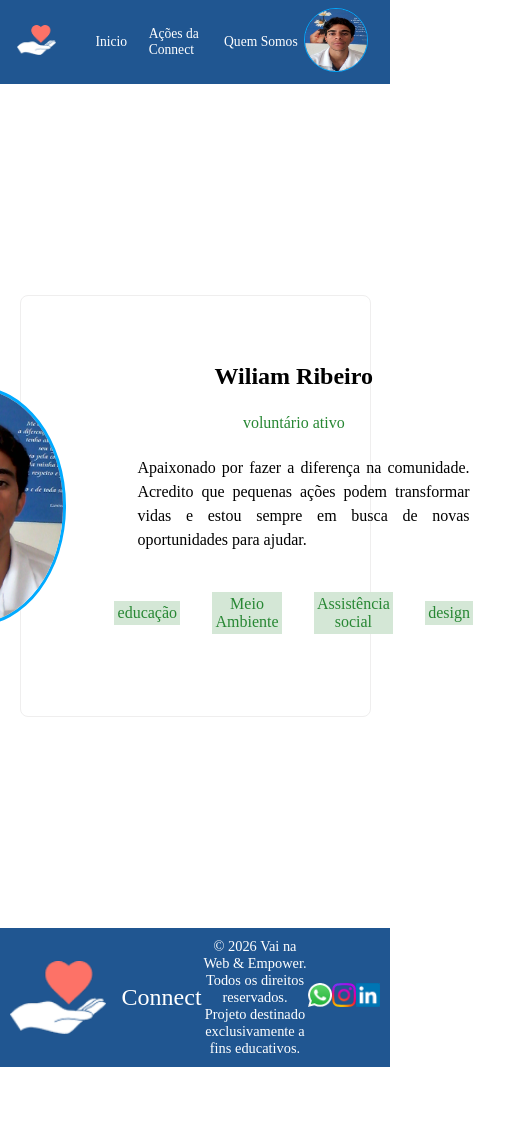
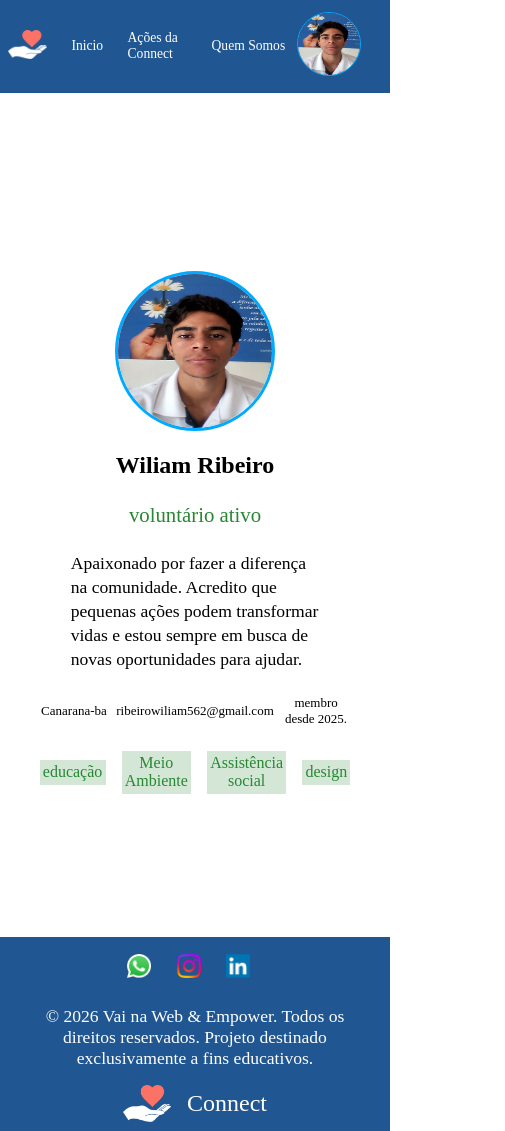
Before and after one commit to Wiliam102/DesafioFinalFront-Connect, a React (Vite) app: page /perfil in a window 390 px wide. Shown: the whole page, 505 px wide, since content can reach past the window. Before the commit the page ends 1067 px from the top, so only its background shows below. Built offline with nearby package versions, Linux system fonts and the light colour scheme.

Commit message:
adicionando responsividade mobile

```diff
--- a/src/components/AcoesDaConnect/AcoesDaConnect.jsx
+++ b/src/components/AcoesDaConnect/AcoesDaConnect.jsx
@@ -50,8 +50,7 @@ function AcoesDaConnect(){
      <>
        <div className={styles.box1}>
         <h1>Ações da Connect</h1>
-        <p>transformando vidas atraves das ações
-        sociais</p>
+        <p>Junte-se a quem acredita na mudança. Apoie, participe e transforme vidas através de ações sociais que geram impacto real nas comunidades.</p>
        </div>
 
        <section className={styles.secaoDeAcoes}>
--- a/src/components/AcoesDaConnect/AcoesDaConnect.module.scss
+++ b/src/components/AcoesDaConnect/AcoesDaConnect.module.scss
@@ -57,3 +57,22 @@ button{
     border: none;
     cursor: pointer;
 }
+
+@media(max-width:500px){
+    .card{
+        width: 80%;
+        p{
+            font-size: 1rem;
+        }
+    }
+
+    .box1{
+            p{
+                width: 90%;
+                text-align: center;
+                margin-left: 5%;
+                font-size: 1.1rem;
+            }
+
+    }
+}
--- a/src/components/Footer/Footer.jsx
+++ b/src/components/Footer/Footer.jsx
@@ -8,11 +8,11 @@ function Footer (){
         <footer>
             <section className={styles.footerContainer}>
               <div className={styles.box2}>
-                <img src={Logo} alt="logo da connect" />
+                <img src={Logo} className={styles.logoFooter} alt="logo da connect" />
                 <h2>Connect</h2>
             </div>
 
-            <p>&copy; 2026 Vai na Web & Empower. Todos os direitos reservados. Projeto destinado exclusivamente a fins educativos.</p>
+            <p className={styles.textFooter}>&copy; 2026 Vai na Web & Empower. Todos os direitos reservados. Projeto destinado exclusivamente a fins educativos.</p>
 
             <ul className={styles.redesSociais}>
                 <li>
--- a/src/components/Footer/Footer.module.scss
+++ b/src/components/Footer/Footer.module.scss
@@ -21,7 +21,7 @@
         }
     }
 
-    p{
+    .textFooter{
         width: 50%;
         text-align: center;
         color: $text-secondary;
@@ -37,3 +37,32 @@
 .redesSociais{
     width: 20%;
 }
+
+@media(max-width:500px){
+    .footerContainer{
+        flex-wrap: wrap;
+        flex-direction: column-reverse;
+        gap:1rem;
+
+
+    .textFooter{
+        width: 90%;
+        font-size: 1.1rem;
+    }
+
+     .box2{
+        .logoFooter{
+            width: 3rem;
+        }
+
+    }
+
+    }
+
+    .redesSociais{
+        margin-top: 0.5rem;
+        width: 40%;
+        margin-bottom: 0.5rem;
+    }
+
+}
--- a/src/components/Inicio/Inicio.module.scss
+++ b/src/components/Inicio/Inicio.module.scss
@@ -22,8 +22,12 @@
          font-size: 1.2rem;
         }
     }
-
     img{
         width: 40vw;
     }
+
 }
+
+@media(max-width:500px){
+
+}
--- a/src/components/NavBar/NavBar.module.scss
+++ b/src/components/NavBar/NavBar.module.scss
@@ -37,8 +37,9 @@ ul{
 
 @media(min-width:201px) and (max-width:500px){
         .navBar {
+            justify-content: space-evenly;
 
-    height: 10vh;
+    height: 11vh;
 
     a {
 
@@ -53,11 +54,19 @@ ul{
     }
 
     .imgPerfil {
-
-      height: 6vh;
-
-      width: 10vw;
-
+      height: 5vh;
+      width: 7vw;
+      margin-left: 1.5rem;
       }
     }
+
+    ul{
+        margin-right: 0.8rem;
+        width: 100%;
+        li{
+            width: 100%;
+            justify-content: space-evenly;
+        }
+    }
+
 }
--- a/src/components/Perfil/Perfil.jsx
+++ b/src/components/Perfil/Perfil.jsx
@@ -6,12 +6,18 @@ function Perfil (){
           <section className={styles.contentPerfil}>
 
 
-          <img src={fotoPerfil} alt="foto de perfil"/>
+          <img src={fotoPerfil} alt="foto de perfil" className={styles.fotoperfil}/>
 
           <article className={styles.infoPerfil}>
             <h2>Wiliam Ribeiro</h2>
             <h3>voluntário ativo</h3>
             <p>Apaixonado por fazer a diferença na comunidade. Acredito que pequenas ações podem transformar vidas e estou sempre em busca de novas oportunidades para ajudar.</p>
+            <ul className={styles.infoPessoais}>
+                <li className={styles.item}>Canarana-ba</li>
+                <li className={styles.item}>ribeirowiliam562@gmail.com</li>
+                <li className={styles.item}>membro desde 2025.</li>
+             </ul>
+
              <ul className={styles.tags}>
                 <li>educação</li>
                 <li>Meio Ambiente</li>
--- a/src/components/Perfil/Perfil.module.scss
+++ b/src/components/Perfil/Perfil.module.scss
@@ -5,7 +5,7 @@
     justify-content: center;
     align-items: center;
 
-    img{
+    .fotoperfil{
         width: 20rem;
         height: 15rem;
         border-radius: 100%;
@@ -61,12 +61,12 @@
 .tags{
     width: 100%;
     display: flex;
-    justify-content: flex-start;
+    justify-content: space-evenly;
+    align-items: center;
+    gap: 1rem;
     margin: 0;
     li{
         display: flex;
-        justify-content: center;
-        margin: 1rem;
         padding: 0.2rem;
         text-align: center;
         color: $text-primary;
@@ -74,3 +74,53 @@
 ;
     }
 }
+
+.infoPessoais{
+    width: 80%;
+    justify-content: space-evenly;
+    .item{
+        font-size: small;
+        align-items: center;
+    }
+}
+@media(max-width:500px){
+   .contentPerfil{
+    flex-direction: column;
+    border: none;
+    .fotoperfil{
+        width: 10rem;
+        height: 10rem;
+    }
+    h2{
+        margin-top: 2.5rem;
+    }
+
+    h3{
+        font-size: 1.3rem;
+    }
+
+    p{
+        font-size: 1.1rem;
+        text-align: left;
+        width: 80%;
+    }
+
+   }
+   .tags{
+    li{
+        font-size: 1rem;
+        padding: 0.2rem;
+    }
+   }
+
+   .infoPessoais{
+    width: 100%;
+    justify-content: flex-start;
+    gap: 0.5rem;
+    .item{
+        font-size: small;
+        align-items: center;
+    }
+   }
+
+}
--- a/src/components/QuemSomos/QuemSomos.module.scss
+++ b/src/components/QuemSomos/QuemSomos.module.scss
@@ -30,3 +30,28 @@
         font-weight: 400;
     }
 }
+
+@media(max-width:500px){
+    .banner{
+        display: none;
+    }
+    .boxBanner{
+        width: 1%;
+    }
+    .artigo{
+        width: 90%;
+        justify-content: space-evenly;
+        align-items: center;
+        border: 1px red;
+        gap: 1rem;
+        margin-bottom: 1rem;
+        p{
+            width: 90%;
+        }
+
+        h1{
+            padding: 0.5rem;
+            width: 90%;
+        }
+    }
+}
```
